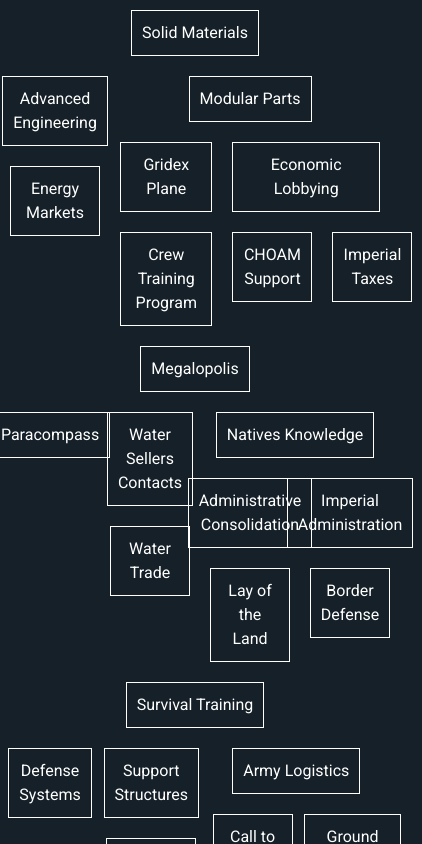
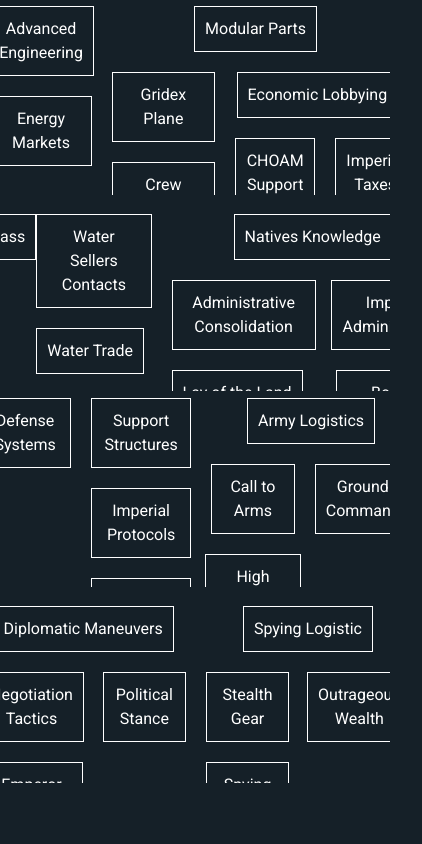
Before and after one commit to ale-wol/tech-tree-dune, an Angular app: page / in a window 390 px wide. Shown: the top 844 px of the page, 422 px wide, since content can reach past the window. Built offline with nearby package versions, Linux system fonts and the light colour scheme.

Commit message:
added simple responsive grid

```diff
--- a/src/app/app.component.html
+++ b/src/app/app.component.html
@@ -1,4 +1,7 @@
-<app-tech-tree [childs]="corinoEcoNodes"></app-tech-tree>
-<app-tech-tree [childs]="corinoArrNodes"></app-tech-tree>
-<app-tech-tree [childs]="corinoMilNodes"></app-tech-tree>
-<app-tech-tree [childs]="corinoStaNodes"></app-tech-tree>
+<mat-grid-list  [cols]="gridresponsivecols"  rowHeight="2:1" (window:resize)="handleSize($event)">
+    <mat-grid-tile *ngFor="let nodes of [corinoEcoNodes, corinoArrNodes, corinoMilNodes, corinoStaNodes]">
+      <mat-card>
+        <app-tech-tree [childs]="nodes"></app-tech-tree>
+      </mat-card>
+    </mat-grid-tile>
+  </mat-grid-list>
--- a/src/app/app.component.ts
+++ b/src/app/app.component.ts
@@ -9,6 +9,7 @@ import { AddNodesService } from './add-nodes.service';
 })
 export class AppComponent {
   title = 'tech-tree-dune';
+  gridresponsivecols: number = 1;
 
   corinoEcoNodes: TechNode[] = [];
   corinoArrNodes: TechNode[] = [];
@@ -53,4 +54,12 @@ export class AppComponent {
       }
     );
   }
+
+  ngOnInit() {
+    this.gridresponsivecols = (window.innerWidth <= 700) ? 1 : 2;
+    }
+
+  handleSize(event: any) {
+    this.gridresponsivecols = (event.target.innerWidth <= 700) ? 1 : 2;
+  }
 }
--- a/src/app/app.module.ts
+++ b/src/app/app.module.ts
@@ -7,6 +7,8 @@ import { TechTreeComponent } from './tech-tree/tech-tree.component';
 import { NoopAnimationsModule } from '@angular/platform-browser/animations';
 import { NgbTooltipModule } from '@ng-bootstrap/ng-bootstrap';
 import { NgbModule } from '@ng-bootstrap/ng-bootstrap';
+import { MatGridListModule } from '@angular/material/grid-list';
+import { MatCardModule } from '@angular/material/card';
 
 @NgModule({
   declarations: [
@@ -19,6 +21,8 @@ import { NgbModule } from '@ng-bootstrap/ng-bootstrap';
     NoopAnimationsModule,
     NgbTooltipModule,
     NgbModule,
+    MatGridListModule,
+    MatCardModule
   ],
   providers: [],
   bootstrap: [AppComponent]
```
